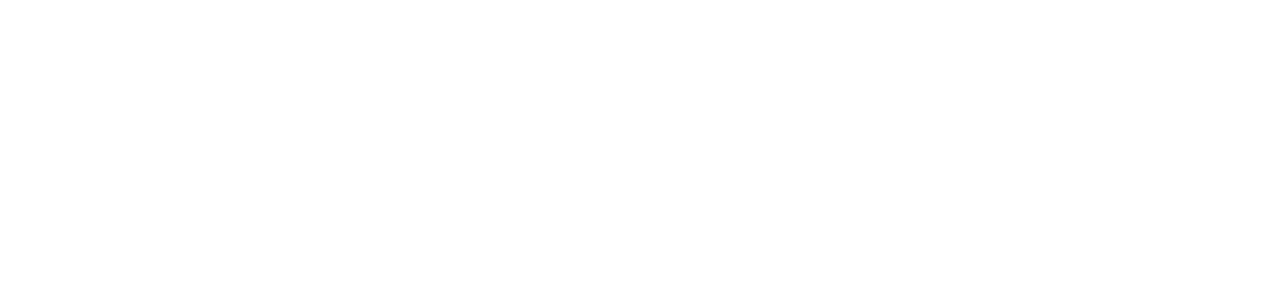
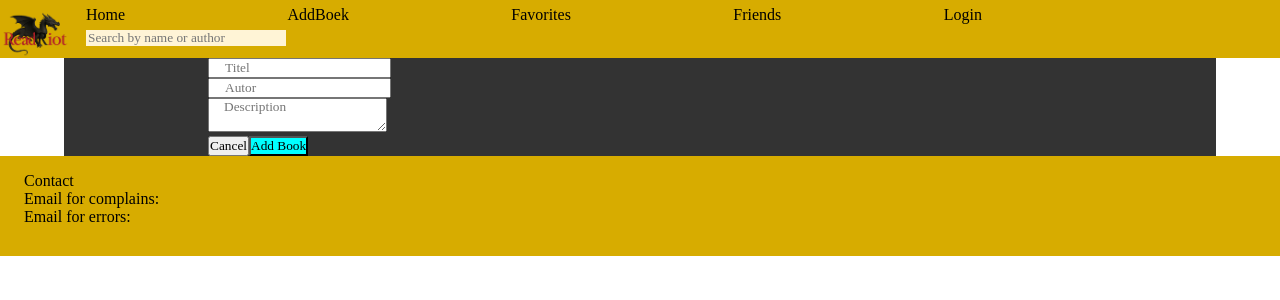
Before and after one commit to Ruveydabal/ReadRiot, a React (Vite) app: page /addbook in a window 1280 px wide. Before the commit this address had no page. Shown: the top 300 px of the page. Built offline with nearby package versions, Linux system fonts and the light colour scheme; a web font is replaced by a local one.

Commit message:
Add Boek
Added Create. It works but it doenst look good yet. So its work in progress

```diff
--- a/src/App.jsx
+++ b/src/App.jsx
@@ -3,11 +3,13 @@
 import Favorite from "./pages/Favorite.jsx";
 import Friends from "./pages/Friends.jsx";
 import Login from "./pages/Login.jsx";
+import AddBoek from "./pages/AddBoek.jsx";
 
 const App = () => {
     return (
         <Routes>
             <Route path={"/"} element={<Home />} />
+            <Route path={"/addbook"} element={<AddBoek />} />
             <Route path={"/favorite"} element={<Favorite />} />
             <Route path={"/friends"} element={<Friends />} />
             <Route path={"/login"} element={<Login />} />
@@ -15,4 +17,4 @@
     );
 };
 
-export default App
+export default App;
--- a/src/css/Books.scss
+++ b/src/css/Books.scss
@@ -2,7 +2,6 @@
     background-color: #D9D9D9;
     width: 250px;
     height: 200px;
-
     display: flex;
     flex-direction: column;
     align-items: center;
@@ -16,11 +15,60 @@
         justify-content: flex-start;
         width: 200px;
         height: 30px;
-
         display: flex;
         flex-direction: row;
         align-items: center;
         justify-content: center;
-
     }
 }
+
+.background {
+    width: 100%;
+    .addToDatabase {
+        background-color: #333333;
+        width: 90%;
+        height: auto;
+        display: flex;
+        flex-direction: column;
+        justify-content: center;
+        align-items: center;
+        .alignitemsdatabase{
+            width: 75%;
+            display: flex;
+            flex-direction: column;
+            align-items: flex-start;
+            .addTitle {
+                .titlebook {
+                    padding-left: 15px;
+                    outline: none;
+                    box-shadow: none;
+                }
+            }
+            .addAuthor {
+                .authorbook {
+                    padding-left: 15px;
+                    outline: none;
+                    box-shadow: none;
+                }
+            }
+            .addDescription {
+                .descriptionbook {
+                    padding-left: 15px;
+                    outline: none;
+                    box-shadow: none;
+                }
+            }
+            .buttondetails {
+                width: 120px;
+                display: flex;
+                flex-direction: row;
+                justify-content: space-between;
+                .btns {
+                    .addbtn {
+                        background-color: aqua;
+                    }
+                }
+            }
+        }
+    }
+}
--- /dev/null
+++ b/src/pages/AddBoek.jsx
@@ -0,0 +1,85 @@
+import React, { useState } from "react";
+import "../css/Books.scss";
+import Nav from "./Nav.jsx";
+import Footer from "./Footer.jsx";
+import "../css/Footer.scss";
+import { getDocs, collection, doc, getFirestore, updateDoc, addDoc } from "firebase/firestore";
+import { db } from "../Firebase.jsx";
+
+const AddBoek = () => {
+
+    const book = collection(db, "Books");
+
+    const [getInfo, setInfo] = useState({
+        title: "",
+        author: "",
+        description: ""
+    })
+
+    const createBook = async () => {
+        await addDoc(book,
+            {
+                title: getInfo.title,
+                autheur: getInfo.author,
+                omschrijving: getInfo.description,
+            }
+        );
+    }
+
+    return (
+        <>
+            <Nav />
+
+            <div className="background">
+                <div className="addToDatabase">
+                    <div className="alignitemsdatabase">
+                        <div className="addTitle">
+                            <input
+                                className="titlebook"
+                                type="text"
+                                placeholder="Titel"
+                                value={getInfo.title}
+                                onChange={(e) => setInfo({ ...getInfo, title: e.target.value })}
+                            />
+                        </div>
+
+                        <div className="addAuthor">
+                            <input
+                                className="authorbook"
+                                type="text"
+                                placeholder="Autor"
+                                value={getInfo.author}
+                                onChange={(e) => setInfo({ ...getInfo, author: e.target.value })}
+                            />
+                        </div>
+
+                        <div className="addDescription">
+                            <textarea
+                                className="descriptionbook"
+                                placeholder="Description"
+                                value={getInfo.description}
+                                onChange={(e) => setInfo({ ...getInfo, description: e.target.value })}
+                            />
+                        </div>
+
+                        <div className="buttondetails">
+                            <div className="btns">
+                                <button>
+                                    Cancel
+                                </button>
+
+                                <button className="addbtn" onClick={createBook}>
+                                    Add Book
+                                </button>
+                            </div>
+                        </div>
+                    </div>
+                </div>
+            </div>
+
+            <Footer />
+        </>
+    );
+}
+
+export default AddBoek;
--- a/src/pages/FavoriteBooks.jsx
+++ b/src/pages/FavoriteBooks.jsx
@@ -8,12 +8,6 @@
 const FavoriteBooks = ({books}) => {
     const [getBooks, setGetBooks] = useState([]);
     const book = collection(db, "Books");
-
-    const [getTitle, setTitle] = useState("");
-    const [getAutheur, setAutheur] = useState("");
-    const [getOmschrijving, setOmschrijving] = useState("");
-    const [getDate, setDate] = useState("");
-
 
     useEffect(() => {
         const getBookDetails = async () => {
--- a/src/pages/Footer.jsx
+++ b/src/pages/Footer.jsx
@@ -1,5 +1,6 @@
 import React from "react";
 import "../css/Footer.scss";
+import AddBoek from "./AddBoek.jsx";
 
 const Footer = () => {
     return (
--- a/src/pages/Home.jsx
+++ b/src/pages/Home.jsx
@@ -6,35 +6,6 @@
 import { db } from "../Firebase.jsx";
 
 const Home = () => {
-    // const [getBooks, setGetBooks] = useState([]);
-    // const books = collection(db, "Books");
-
-    // const [getTitle, setTitle] = useState("");
-    // const [getAutheur, setAutheur] = useState("");
-    // const [getOmschrijving, setOmschrijving] = useState("");
-    // const [getDate, setDate] = useState("");
-
-    // useEffect(() => {
-    //     const getBookDetails = async () => {
-    //         const data = await getDocs(books)
-    //         setGetBooks(data.docs.map((doc) => ({ ...doc.data(), id: doc.id})));
-    //     }
-    //     getBookDetails();
-    // }, [])
-    // console.log(getBooks);
-
-    //vraag is alleen, hoe en waar roep ik dit aan
-    const createBook = async () => {
-        await addDoc(books,
-            {
-                title: getTitle,
-                autheur: getAutheur,
-                omschrijving: getOmschrijving,
-                date: getDate,
-            }
-        );
-        navigate('/')
-    }
 
     const deleteBook = async (id) => {
         const postDoc = doc(db, "books", id);
--- a/src/pages/Nav.jsx
+++ b/src/pages/Nav.jsx
@@ -15,6 +15,11 @@
                         <div className="navLink">
                             <Link to={"/"} >
                                 Home
+                            </Link>
+                        </div>
+                        <div className="navLink">
+                            <Link to={"/addbook"} >
+                                AddBoek
                             </Link>
                         </div>
                         <div className="navLink">
```
Lines whose indentation alone changed are shown as unchanged.
